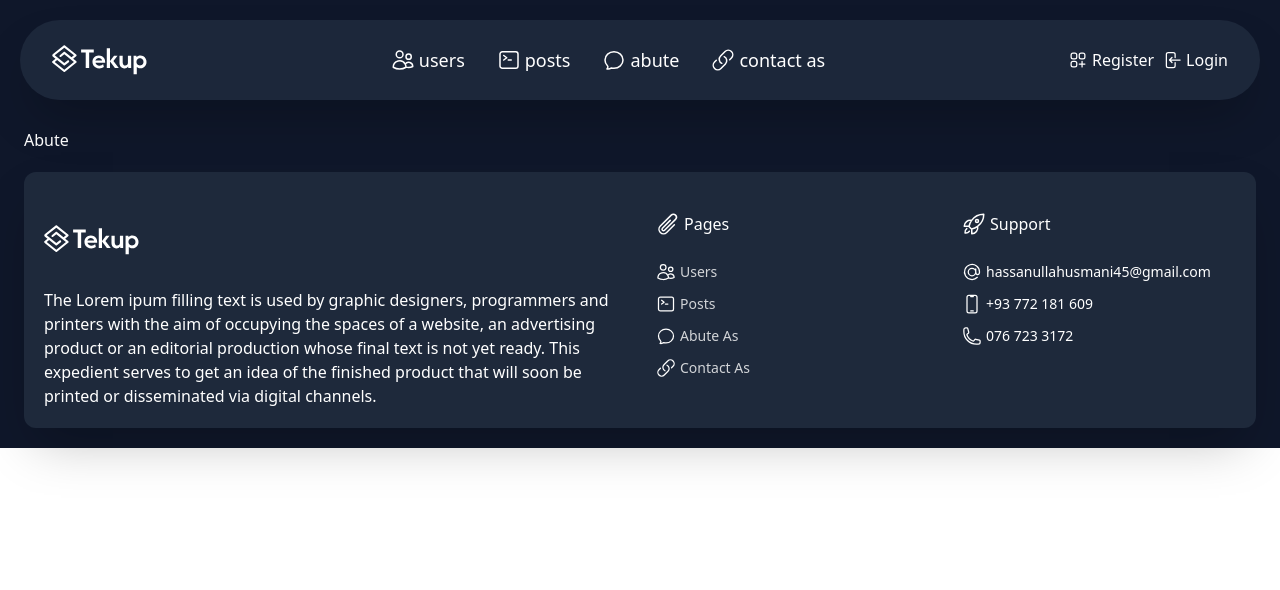
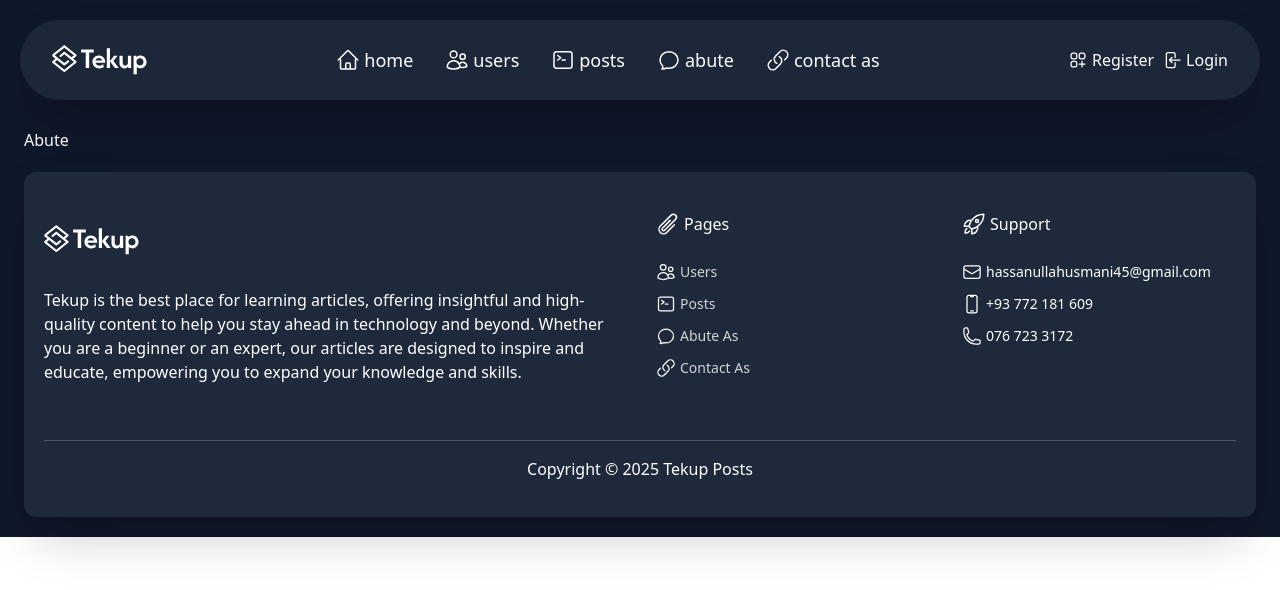
Before and after one commit to hassanullahusmani45/Tekup, a React (Vite) app: page /abute in a window 1280 px wide. Shown: the top 590 px of the page. Built offline with nearby package versions, Linux system fonts and the light colour scheme; no server answers.

Commit message:
Feat : add the in header component the home link and in Footer component Copyright functionlity

```diff
--- a/src/components/Footer.jsx
+++ b/src/components/Footer.jsx
@@ -1,11 +1,13 @@
 import { Link } from "react-router-dom";
-import { AtSymbolIcon, ChatBubbleOvalLeftIcon, CommandLineIcon, DevicePhoneMobileIcon, LinkIcon, PaperClipIcon, PhoneIcon, RocketLaunchIcon, UsersIcon } from "@heroicons/react/24/outline";
+import { ChatBubbleOvalLeftIcon, CommandLineIcon, DevicePhoneMobileIcon, EnvelopeIcon, LinkIcon, PaperClipIcon, PhoneIcon, RocketLaunchIcon, UsersIcon } from "@heroicons/react/24/outline";
 
 
 import Logo from "../assets/images/logo-white.svg";
 
 
 export default function Footer() {
+  const currentYear = new Date().getFullYear();
+
   return (
     <footer className="bg-slate-900 text-white px-6 py-5">
 
@@ -16,8 +18,7 @@ export default function Footer() {
             <img src={Logo} className="w-24 h-24 rounded-full" alt="logo" />
           </Link>
           <div className="">
-            The Lorem ipum filling text is used by graphic designers, programmers and printers with the aim of occupying the spaces of a website, an advertising product or an editorial production whose final text is not yet ready.
-            This expedient serves to get an idea of the finished product that will soon be printed or disseminated via digital channels.
+            Tekup is the best place for learning articles, offering insightful and high-quality content to help you stay ahead in technology and beyond. Whether you are a beginner or an expert, our articles are designed to inspire and educate, empowering you to expand your knowledge and skills.
           </div>
         </div>
 
@@ -36,10 +37,14 @@ export default function Footer() {
         <div className="col-span-1 text-left">
           <div className="flex gap-1 my-5"><RocketLaunchIcon className="size-6" />Support</div>
           <div className="text-sm leading-[2rem]">
-            <div className="flex items-center gap-1"><AtSymbolIcon className="size-5" /> hassanullahusmani45@gmail.com</div>
+            <div className="flex items-center gap-1"><EnvelopeIcon className="size-5" /> hassanullahusmani45@gmail.com</div>
             <div className="flex items-center gap-1"><DevicePhoneMobileIcon className="size-5" /> +93 772 181 609</div>
             <div className="flex items-center gap-1"><PhoneIcon className="size-5" /> 076 723 3172</div>
           </div>
+        </div>
+
+        <div className=" col-span-4 text-center border-t border-slate-600 py-4 mt-6">
+          Copyright &copy; {currentYear} Tekup Posts
         </div>
       </div>
 
--- a/src/components/Header.jsx
+++ b/src/components/Header.jsx
@@ -4,7 +4,7 @@ import Logo from "../assets/images/logo-white.svg";
 import { Link } from "react-router-dom";
 
 import AuthContext from "../context/AuthContext";
-import { ArrowLeftEndOnRectangleIcon, ArrowLeftStartOnRectangleIcon, ChatBubbleOvalLeftIcon, ChevronDownIcon, CommandLineIcon, LinkIcon, SquaresPlusIcon, UserIcon, UsersIcon } from "@heroicons/react/24/outline";
+import { ArrowLeftEndOnRectangleIcon, ArrowLeftStartOnRectangleIcon, ChatBubbleOvalLeftIcon, ChevronDownIcon, CommandLineIcon,  HomeIcon,  LinkIcon, SquaresPlusIcon, UserIcon, UsersIcon } from "@heroicons/react/24/outline";
 
 export default function Header() {
 
@@ -12,13 +12,14 @@ export default function Header() {
 
 
   return (
-    <header className=" fixed inset-0 h-20 rounded-full shadow-2xl m-5 bg-slate-800/95 text-white ">
+    <header className=" fixed inset-0 h-20 rounded-full shadow-2xl m-5 bg-slate-800/95 text-white z-50">
       <div className="flex justify-between items-center w-full h-20 px-8 py-4">
         <Link to={"/"}>
           <img src={Logo} className="w-24 h-24 rounded-full" alt="logo" />
         </Link>
 
         <div className="flex justify-center items-center gap-x-8 text-lg">
+          <Link to={"/"} className="flex justify-around items-center gap-x-1 hover:text-orange-300 hover:border-b hover:border-orange-400"><HomeIcon className="size-6 text-white" />home</Link>
           <Link to={"/users"} className="flex justify-around items-center gap-x-1 hover:text-orange-300 hover:border-b hover:border-orange-400"><UsersIcon className="size-6 text-white" />users</Link>
           <Link to={"/posts"} className="flex justify-around items-center gap-x-1 hover:text-orange-300 hover:border-b hover:border-orange-400"><CommandLineIcon className="size-6 text-white" />posts</Link>
           <Link to={"/abute"} className="flex justify-around items-center gap-x-1 hover:text-orange-300 hover:border-b hover:border-orange-400"><ChatBubbleOvalLeftIcon className="size-6 text-white" />abute</Link>
```
